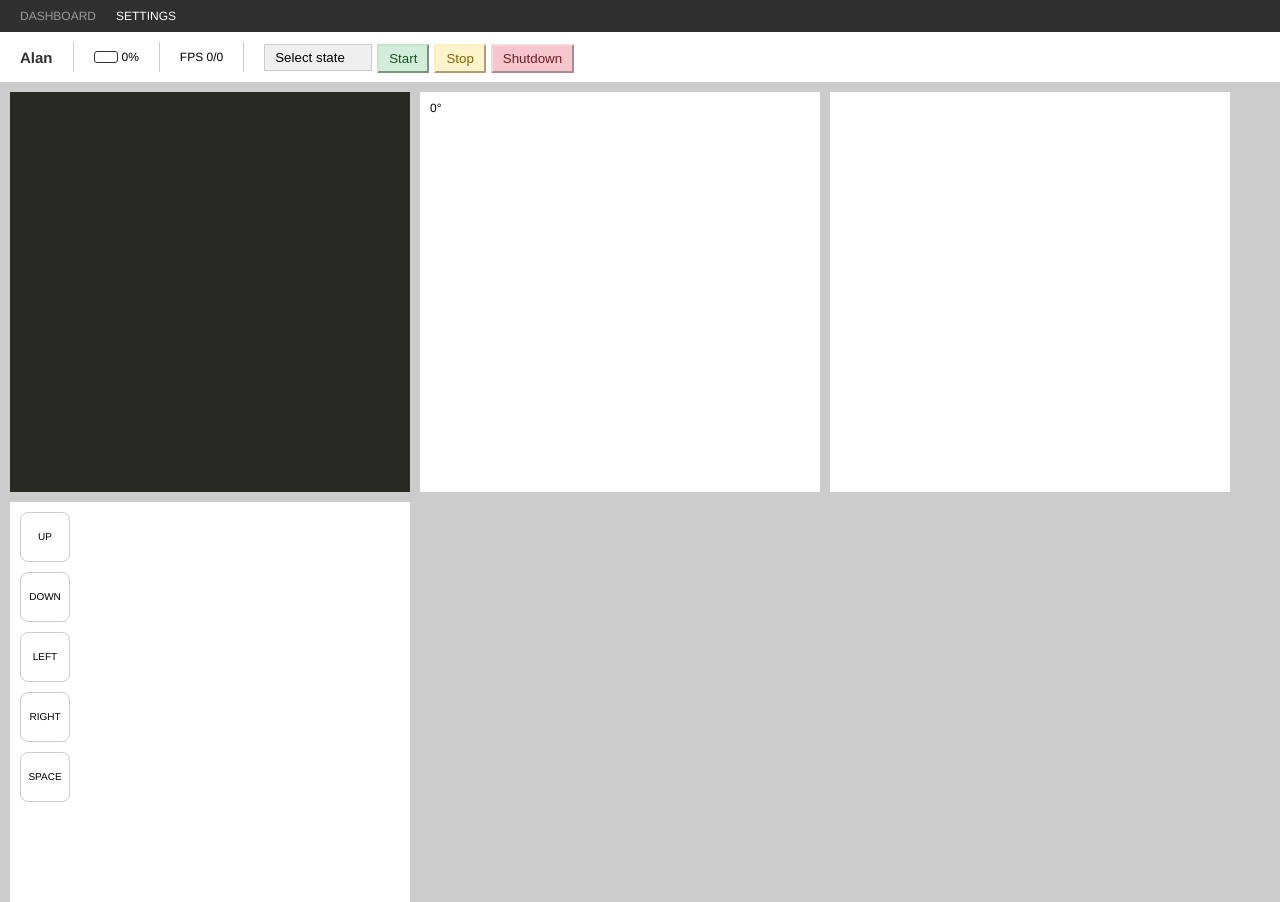
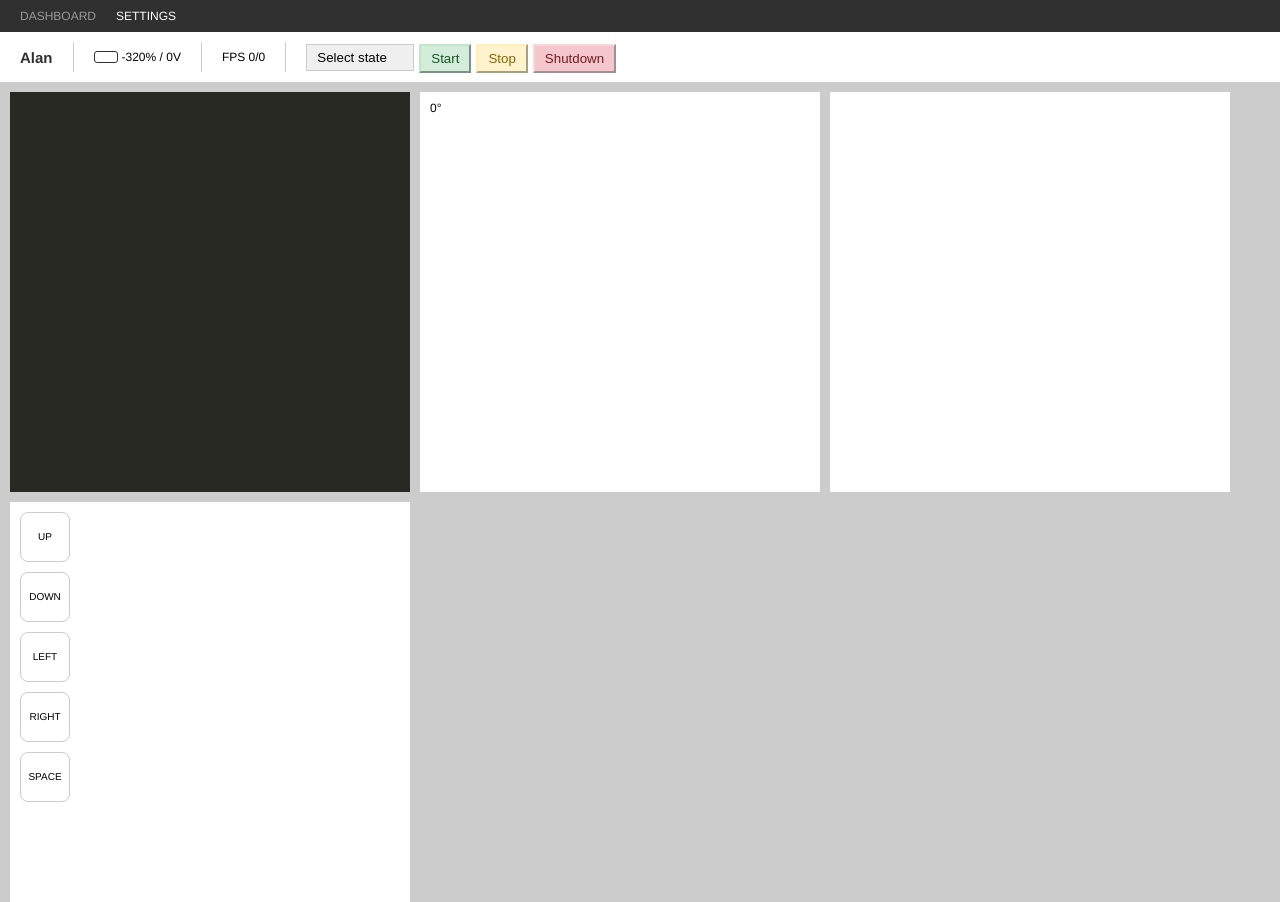
Before and after one commit to eriknoorland/nodebot-telemetry, a Vue app: page / in a window 1280 px wide. Built offline with nearby package versions, Linux system fonts and the light colour scheme; no server answers; what vue-socket.io would draw is missing.

Commit message:
Update battery module

```diff
--- a/src/components/header/modules/Battery.vue
+++ b/src/components/header/modules/Battery.vue
@@ -9,7 +9,7 @@
       ></div>
     </div>
 
-    <span>{{ percentage }}%</span>
+    <span>{{ percentage }}% / {{ voltage }}V</span>
   </div>
 </template>
 
@@ -19,20 +19,27 @@ export default {
 
   data() {
     return {
-      minVoltage: 3 * 4,
-      maxVoltage: 4.2 * 4,
-      percentage: 0,
-      isBatteryLow: false,
+      min: 3.2 * 4, // 4S battery
+      max: 4.2 * 4, // 4S battery
+      voltage: 0,
     };
+  },
+
+  computed: {
+    percentage() {
+      return Math.floor(((this.voltage - this.min) * 100) / (this.max - this.min));
+    },
+
+    isBatteryLow() {
+      return this.voltage <= this.min;
+    },
   },
 
   sockets: {
     data({ battery }) {
       const { voltage } = battery;
 
-      // eslint-disable-next-line
-      this.percentage = Math.floor(((voltage - this.minVoltage) * 100) / (this.maxVoltage - this.minVoltage));
-      this.isBatteryLow = voltage <= this.minVoltage;
+      this.voltage = voltage;
     },
   },
 };
```
